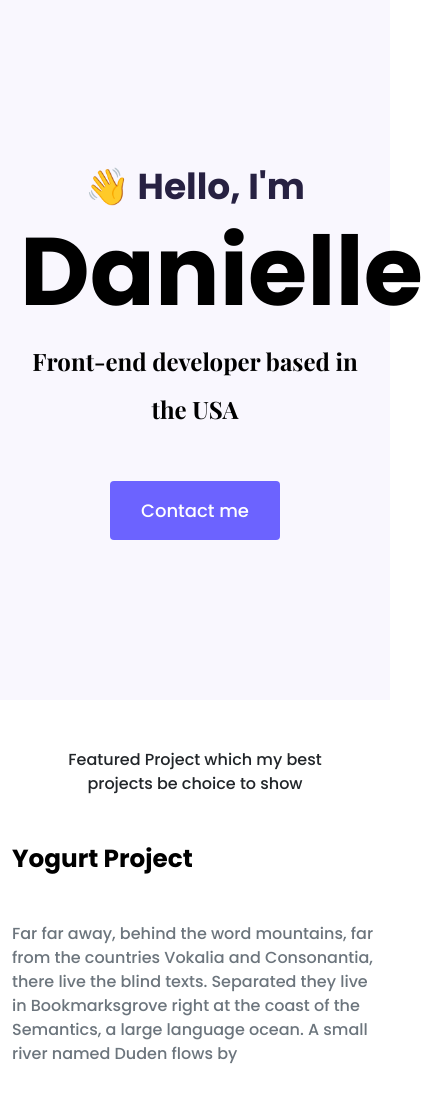
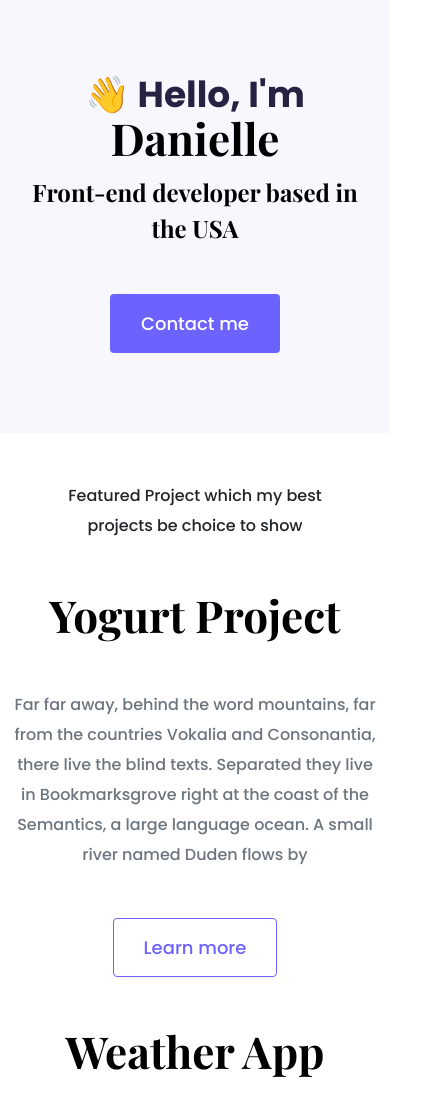
Before and after one commit to DJHB24/Portfolio, a website: page index.html in a window 390 px wide. Shown: the top 1100 px of the page, 423 px wide, since content can reach past the window. Drawn offline with nearby package versions, Linux system fonts and the light colour scheme.

Commit message:
Update portfolio.css

```diff
--- a/styles/portfolio.css
+++ b/styles/portfolio.css
@@ -16,16 +16,23 @@ h4,
 h5,
 h6 {
   color: black;
-  font-family: var(--heading-font-afamily);
+  font-family: var(--heading-font-family);
   font-weight: bold;
 }
 
 h1 {
   font-size: 96px;
+  line-height: 1.5;
+}
+
+h2 {
+  font-size: 64px;
 }
 
 p {
   font-weight: normal;
+  font-size: 16px;
+  line-height: 30px;
 }
 
 .hero {
@@ -44,8 +51,26 @@ p {
 .hero h2 {
   font-family: var(--heading-font-family);
   font-weight: normal;
-  line-height: 2;
+  line-height: 1.5;
   font-size: 24px;
+}
+
+.about-section {
+  padding: 160px 20px;
+}
+
+.about-section h1 {
+  font-size: 64px;
+  line-height: 80px;
+}
+
+.about-section h2 {
+  font-size: 18px;
+  font-family: var(--default-font-family);
+}
+
+.about-section-content {
+  margin: 30px;
 }
 
 .btn-branding {
@@ -56,3 +81,41 @@ p {
   line-height: 27px;
   padding: 15px 30px;
 }
+
+.btn-branding-outline {
+  color: var(--branding-color);
+  border: 1px solid var(--branding-color);
+  border-radius: 4px;
+  font-size: 18px;
+  line-height: 27px;
+  padding: 15px 30px;
+}
+
+.project-desciption {
+  padding: 120px 60px;
+}
+
+@media (max-width: 900px) {
+  h1 {
+    font-size: 44px;
+    line-height: 56px;
+  }
+
+  h2 {
+    font-size: 44px;
+  }
+
+  .hero {
+    padding: 80px 20px;
+  }
+
+  .about-section {
+    text-align: center;
+    padding: 0;
+  }
+
+  .project-desciption {
+    padding: 0;
+    text-align: center;
+  }
+}
```
